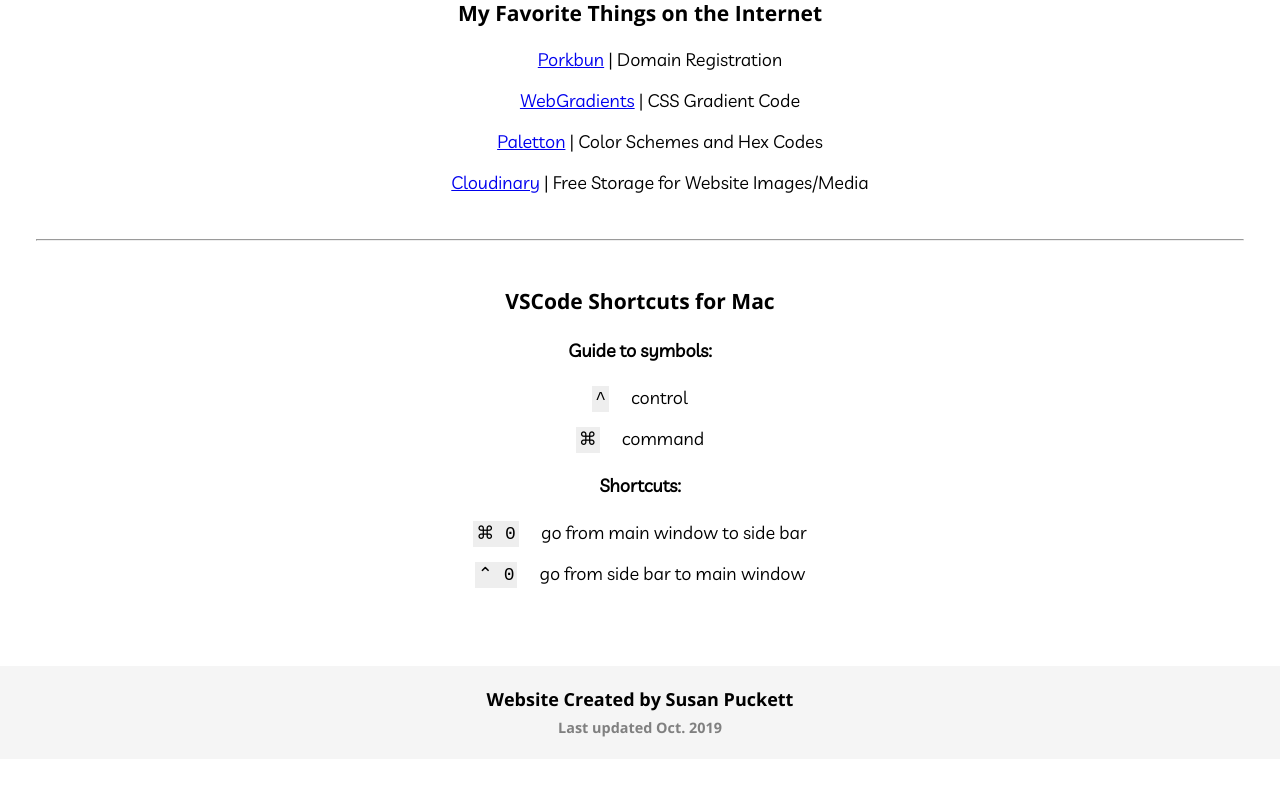
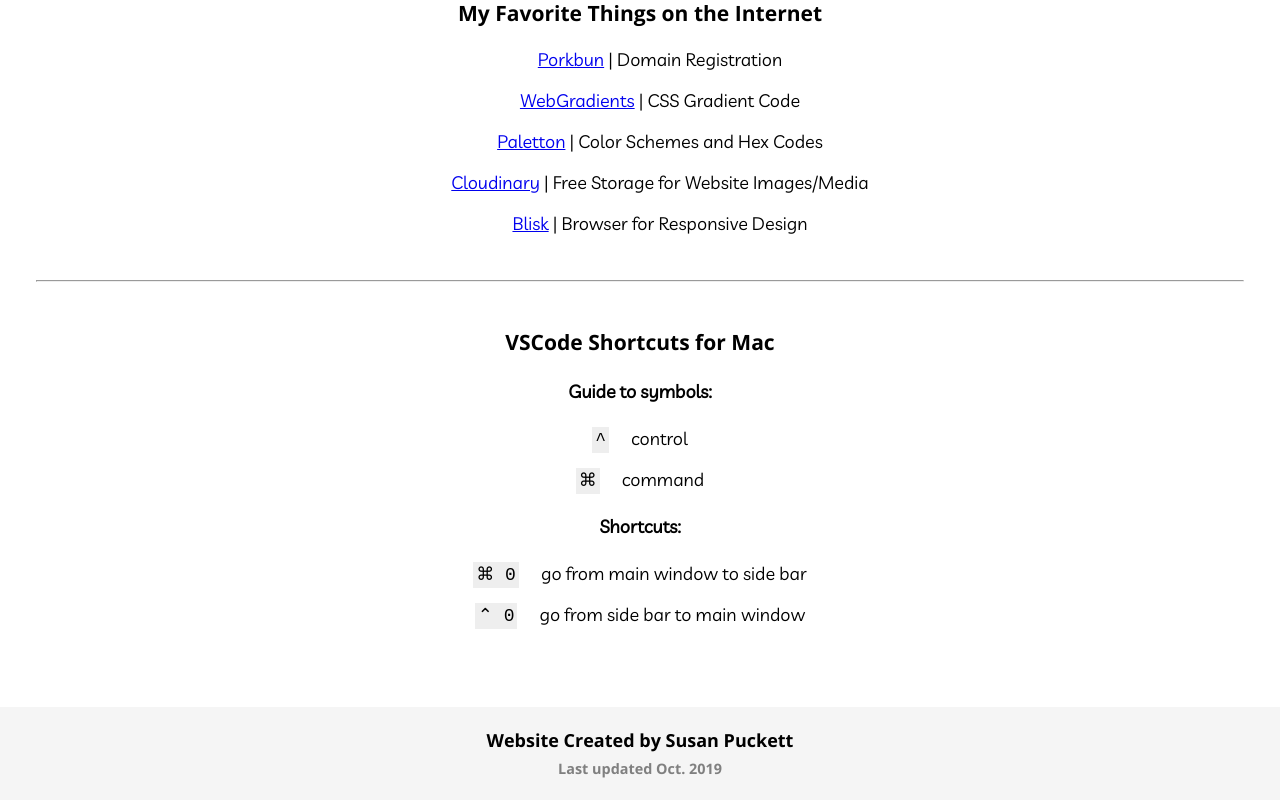
Before and after one commit to sepuckett86/portfolio-react, a React app: page / in a window 1280 px wide. Shown: the part 4672-5472 px from the top of the page. Before the commit the page ends 5431 px from the top, so only its background shows below. Built offline with nearby package versions, Linux system fonts and the light colour scheme.

Commit message:
add content

```diff
--- a/src/containers/GoodiesContainer.js
+++ b/src/containers/GoodiesContainer.js
@@ -23,6 +23,11 @@
         name: 'Cloudinary',
         url: 'https://cloudinary.com/',
         purpose: 'Free Storage for Website Images/Media'
+      },
+      {
+        name: 'Blisk',
+        url: 'https://blisk.io/',
+        purpose: 'Browser for Responsive Design'
       }
     ]
   }
```
